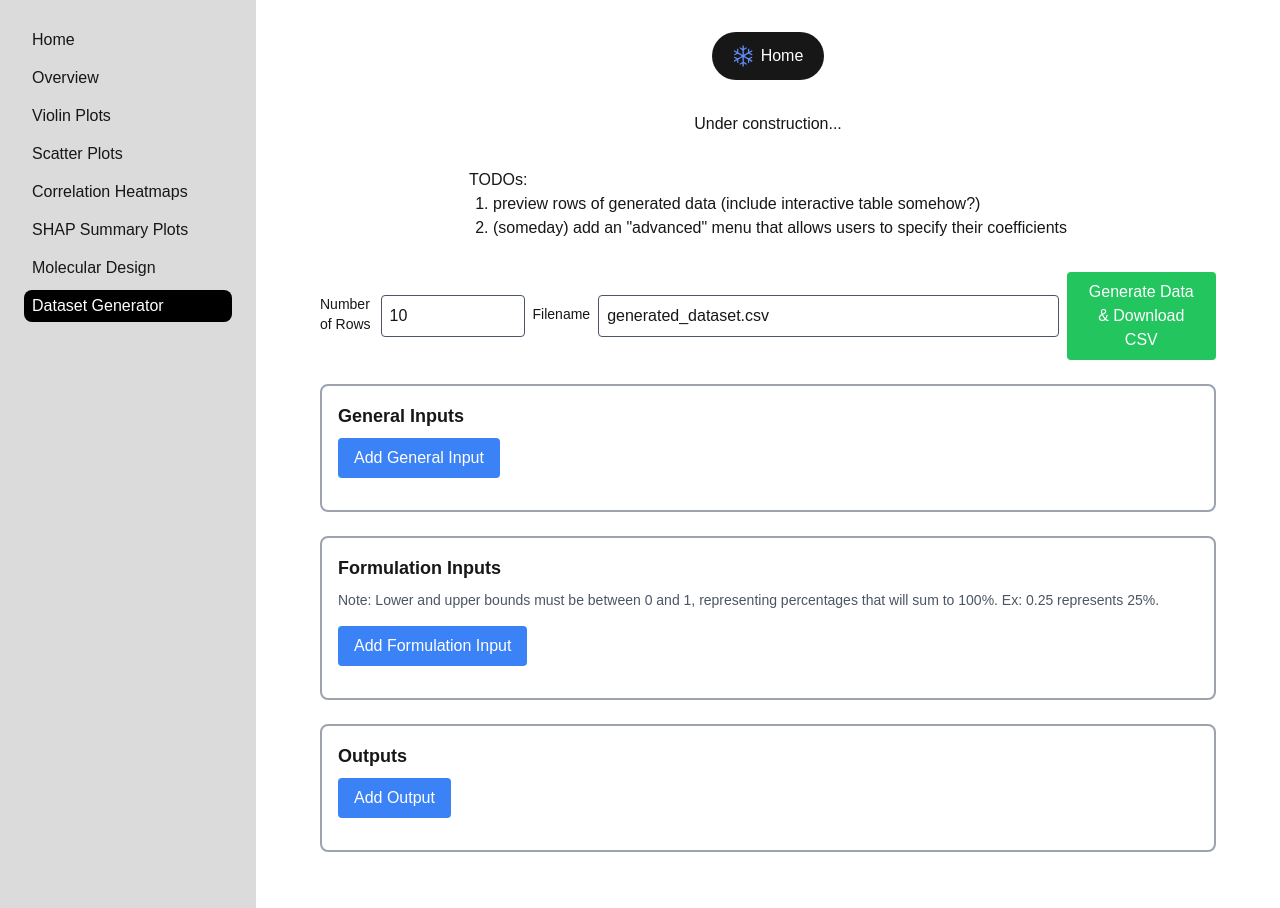
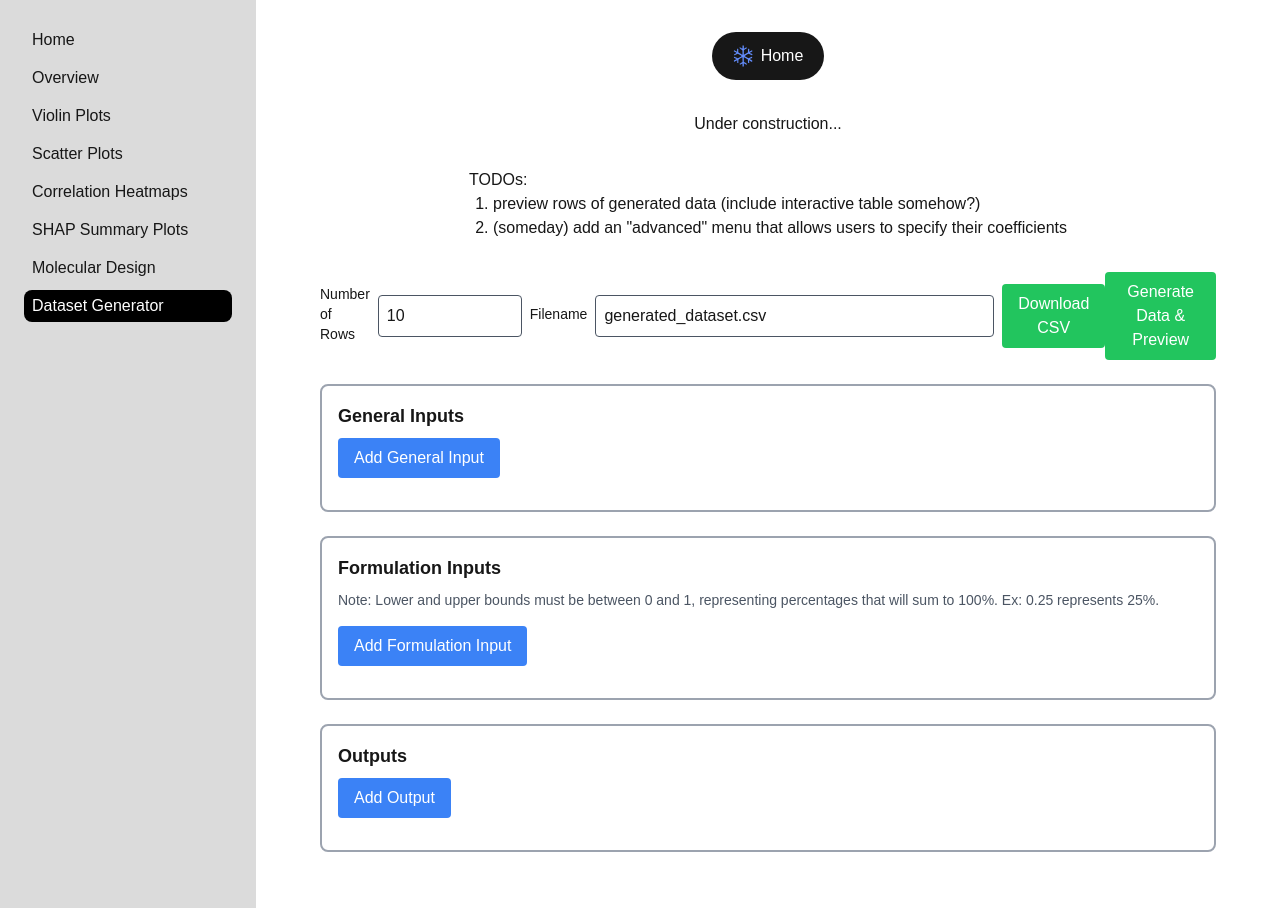
Before and after one commit to kylecsnow/js-ml-dashboard, a Next.js app in the folder frontend/: page /dataset-generator in a window 1280 px wide. Built offline with nearby package versions, Linux system fonts and the light colour scheme.

Commit message:
add button for data preview; still WIP

```diff
--- a/frontend/app/dataset-generator/page.tsx
+++ b/frontend/app/dataset-generator/page.tsx
@@ -269,7 +269,13 @@ const DatasetGeneratorPage = () => {
               onClick={generateData}
               className="px-4 py-2 bg-green-500 text-white rounded hover:bg-green-600"
             >
-              Generate Data & Download CSV
+              Download CSV
+            </button>
+            <button
+              // onClick={generateData}
+              className="px-4 py-2 bg-green-500 text-white rounded hover:bg-green-600"
+            >
+              Generate Data & Preview
             </button>
           </div>
 
```
